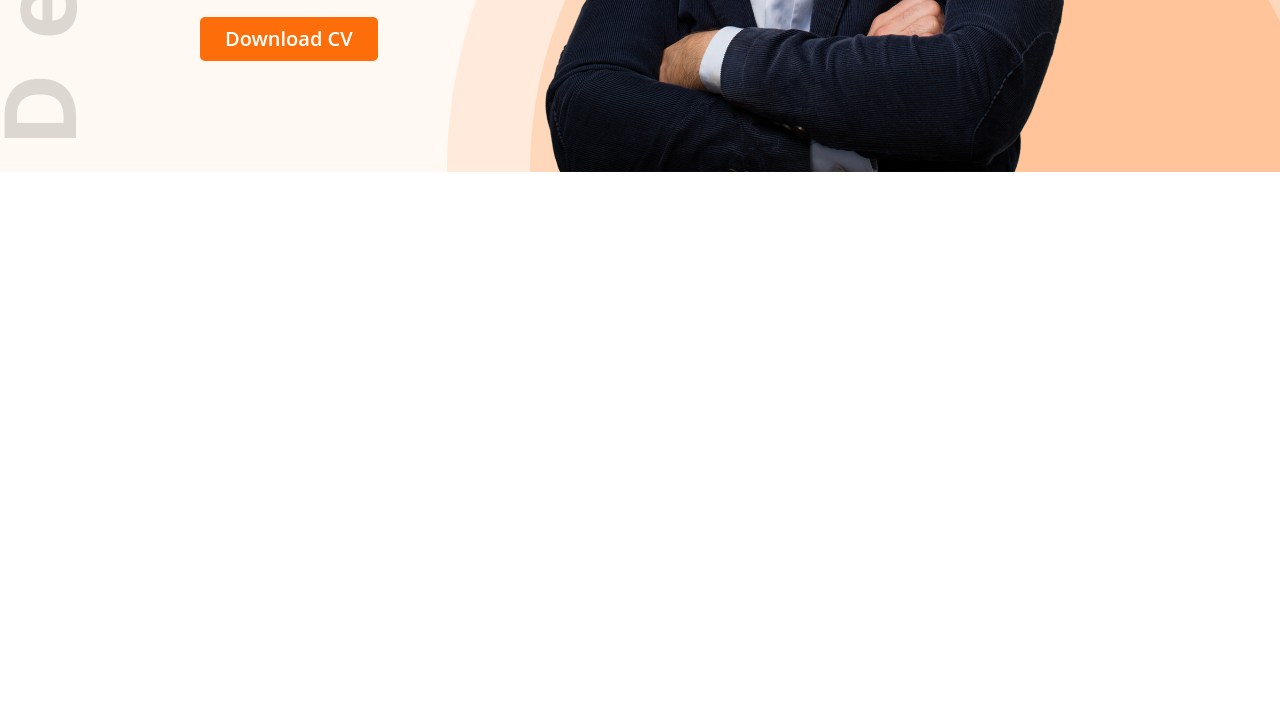
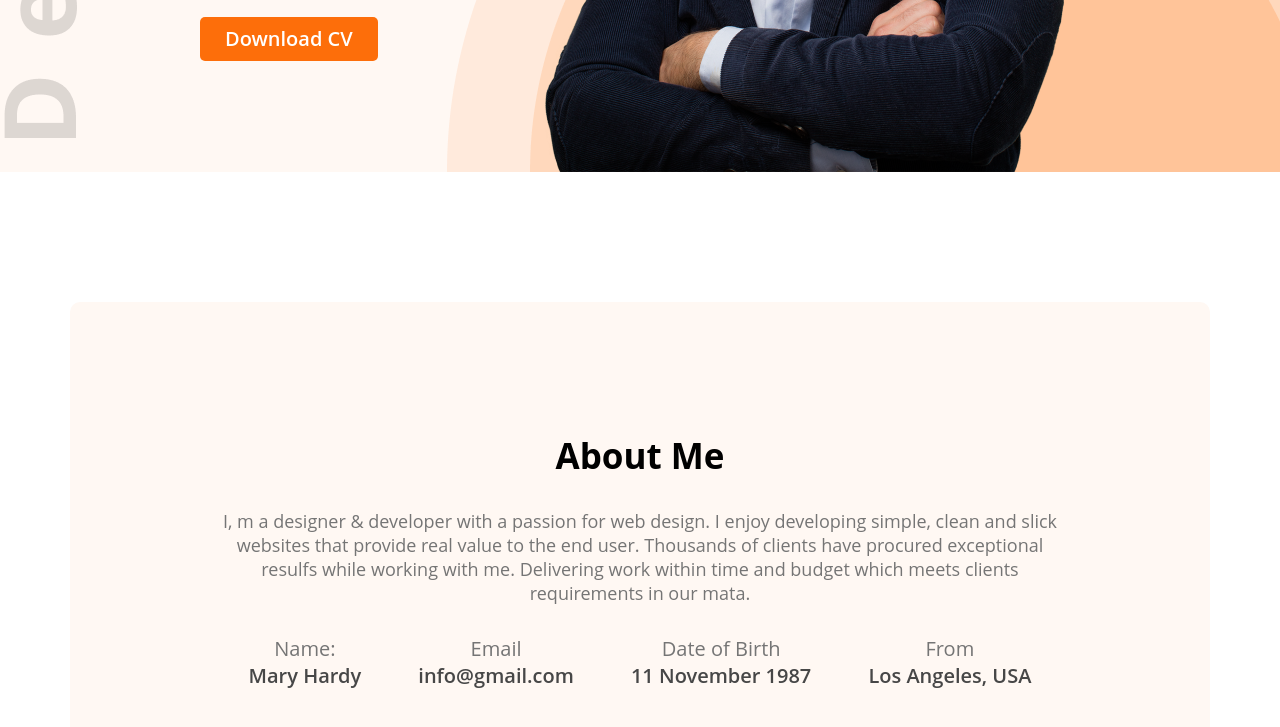
Before and after one commit to rcmehedi15/Mehedi-Portfolio, a plain HTML site: page index.html in a window 1280 px wide. Shown: the part 659-1386 px from the top of the page. Before the commit the page ends 831 px from the top, so only its background shows below. Drawn offline with Linux system fonts and the light colour scheme.

Commit message:
about section done

```diff
--- a/css/style.css
+++ b/css/style.css
@@ -2,33 +2,40 @@
   margin: 0;
   font-family: "open Sans", sans-serif;
 }
+
 /* Header and nav style  */
-.header{
+.header {
   background: #FFF8F3;
   background-image: url(../img/header_bg.png), url(../img/developer.png);
   background-repeat: no-repeat;
   background-position: bottom right, left;
 }
+
 nav {
   display: flex;
   justify-content: space-between;
   padding: 50px 200px;
 }
+
 .nav-title {
   font-weight: 800;
   font-size: 40px;
 }
+
 nav li {
   list-style: none;
   margin-left: 50px;
 }
+
 nav ul {
   display: flex;
   align-items: center;
 }
+
 .text-primary {
   color: #fd6e0a;
 }
+
 .btn-primary {
   color: #ffffff;
   font-weight: 600;
@@ -39,24 +46,74 @@ nav ul {
   border-radius: 5px;
   background-color: #fd6e0a;
 }
+
 /* Banner  */
 .banner {
   display: flex;
   margin: 0 200px;
   align-items: center;
 }
+
 .banner-title {
   font-weight: 700;
   font-size: 85px;
 }
+
 .banner-sub-title {
   font-weight: 600;
   font-size: 45px;
 
 
 }
+
 .banner-description {
   color: #757575;
   font-size: 18px;
   margin-bottom: 20px;
 }
+
+/* main section  */
+main {
+  max-width: 1140px;
+  margin: 0 auto;
+}
+
+/* about section styles */
+.about {
+  margin-top: 130px;
+  background: #FFF8F3;
+  border-radius: 10px;
+  padding: 130px 150px;
+  text-align: center;
+
+}
+
+.section-title {
+  font-weight: 700;
+  font-size: 35px;
+  margin-bottom: 30px;
+
+}
+
+.section-description {
+  color: #757575;
+  font-size: 18px;
+  margin-bottom: 30px;
+
+}
+
+.about-info-container {
+  display: flex;
+  justify-content: space-around;
+}
+
+.about .info-title {
+  font-size: 20px;
+  color: #757575;
+}
+
+.info-description {
+  font-weight: 600;
+  font-size: 20px;
+  color: #474747;
+}
--- a/index.html
+++ b/index.html
@@ -1,5 +1,6 @@
 <!DOCTYPE html>
 <html lang="en">
+
 <head>
   <meta charset="UTF-8" />
   <meta http-equiv="X-UA-Compatible" content="IE=edge" />
@@ -10,6 +11,7 @@
 
   <!-- custom font -->
 </head>
+
 <body>
   <!-- Header Started -->
   <header class="header">
@@ -28,7 +30,7 @@
         <h1 class="banner-title">Mary Hardy</h1>
         <p class="banner-description">
           Shot what able cold new see hold.Friendly as
-                an betrayed formerly.  he morning because as to society behaved moments
+          an betrayed formerly. he morning because as to society behaved moments
         </p>
         <button class="btn-primary">Download CV</button>
       </div>
@@ -37,9 +39,37 @@
   </header>
 
   <!-- main Started -->
-    <main></main>
+  <main>
+    <section class="about">
+      <h3 class="section-title">About Me</h3>
+      <p class="section-description">I, m a designer & developer with a passion for web design. I enjoy developing
+        simple, clean and slick websites that provide real value to the end user. Thousands of clients have procured
+        exceptional resulfs while working with me. Delivering work within time and budget which meets clients
+        requirements in our mata.</p>
+
+    <div class="about-info-container">
+      <div class="about-info">
+        <p class="info-title">Name:</p>
+        <p class="info-description">Mary Hardy </p>
+      </div>
+      <div class="about-info">
+        <p class="info-title">Email</p>
+        <p class="info-description">info@gmail.com</p>
+      </div>
+      <div class="about-info">
+        <p class="info-title">Date of Birth</p>
+        <p class="info-description">11 November 1987</p>
+      </div>
+      <div class="about-info">
+        <p class="info-title">From</p>
+        <p class="info-description">Los Angeles, USA</p>
+      </div>
+    </div>
+  </section>
+  </main>
 
   <!-- footer Started -->
   <footer></footer>
 </body>
+
 </html>
```
Lines whose indentation alone changed are shown as unchanged.
